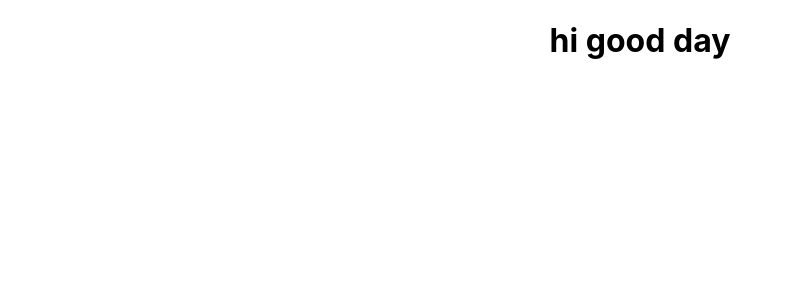
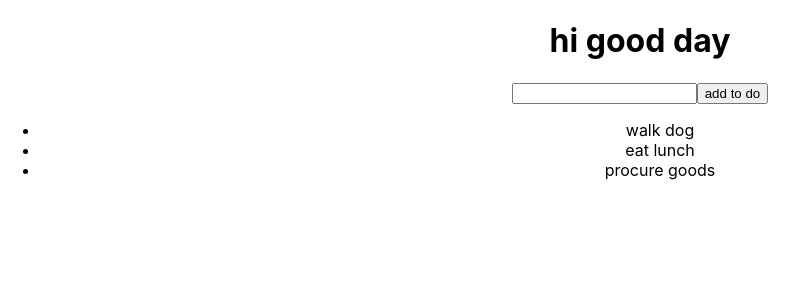
Before and after one commit to jefroy/jj-income-tracker, a React (Create React App) app: page / in a window 1280 px wide. Shown: the top 300 px of the page, without its empty margins (0-808 px from the left). Built offline with nearby package versions, Linux system fonts and the light colour scheme.

Commit message:
implement todos array and button handler logic

```diff
--- a/src/App.js
+++ b/src/App.js
@@ -1,10 +1,38 @@
 import './App.css';
-import React from "react";
+import React, {useState} from "react";
 
 function App() {
+    // states -> update live on the page
+    const [
+        todos, // state variable
+        setTodos // state variable setter
+    ] = useState(['walk dog', 'eat lunch', 'procure goods']); // start as an empty array
+    const [input, setInput] = useState('');
+    console.log(input);
+
+    const addTodo = (event) =>{
+        // this fires when we click the button
+        // console.log('addTodo: YOU CLICKED THE BUTTON :)');
+        event.preventDefault(); // stop the page from refreshing
+        setTodos([...todos, input]); // a spread - spread the stuff in the array, and append
+        setInput(''); // clear the input
+    }
+
   return (
     <div className="App">
       <h1>hi good day</h1>
+
+        <form action="">
+            <input value={input} onChange={event => setInput(event.target.value)} />
+            <button type={"submit"} onClick={addTodo}>add to do</button>
+        </form>
+
+        <ul>
+            {todos.map(todo => (
+                <li>{todo}</li>
+            ))}
+        </ul>
+
     </div>
   );
 }
```
